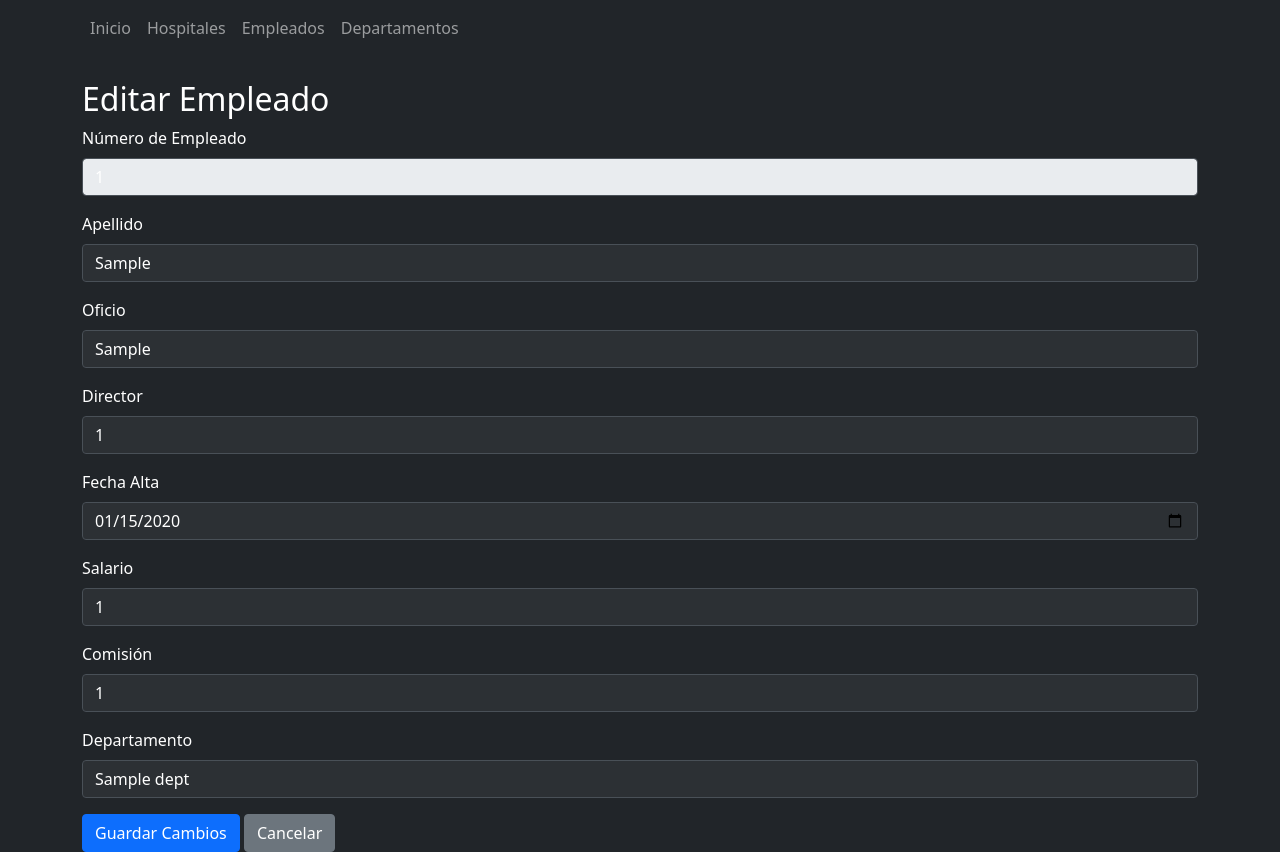
After one commit to ionelectro/proyectoDjangoHospital, a Django app: page /editar-empleado/1/ in a window 1280 px wide. The commit adds this page. Run offline with Django 5.2, Linux system fonts and the light colour scheme; a user stored in the database is signed in; tables that the repository leaves empty hold one stand-in row (values such as "Sample post").

Commit message:
viernes 4:42

```diff
--- a/hospitales/urls.py
+++ b/hospitales/urls.py
@@ -3,11 +3,13 @@ from . import views
 
 urlpatterns = [
     path('', views.index, name='index'),
-    path('hospitales/', views.hospitales, name='hospitales'),
     path('empleados/', views.empleados, name='empleados'),
     path('departamentos/', views.departamentos, name='departamentos'),
+    path('hospitales/', views.hospitales, name='hospitales'),
+    path('insertar-empleado/', views.insertar_empleado, name='insertar_empleado'),
     path('insertar-departamento/', views.insertar_departamento, name='insertar_departamento'),
-    path('insertar-empleado/', views.insertar_empleado, name='insertar_empleado'),
+    path('eliminar-empleado/<int:emp_no>/', views.eliminar_empleado, name='eliminar_empleado'),
     path('eliminar-departamento/<int:dept_no>/', views.eliminar_departamento, name='eliminar_departamento'),
-    path('eliminar-empleado/<int:emp_no>/', views.eliminar_empleado, name='eliminar_empleado'),
+    path('editar-departamento/<int:dept_no>/', views.editar_departamento, name='editar_departamento'),
+    path('editar-empleado/<int:emp_no>/', views.editar_empleado, name='editar_empleado'),
 ]
--- a/hospitales/views.py
+++ b/hospitales/views.py
@@ -11,9 +11,34 @@ def index(request):
 
 @login_required
 def empleados(request):
-    empleados_list = []
-    if request.method == 'POST':
-        empleados_list = Emp.objects.raw('SELECT * FROM EMP')
+    try:
+        with connection.cursor() as cursor:
+            cursor.execute('SELECT COUNT(*) FROM EMP')
+            count = cursor.fetchone()[0]
+            print(f"Number of employees: {count}")  # Debug print
+
+            cursor.execute('''
+                SELECT
+                    EMP_NO,
+                    APELLIDO,
+                    OFICIO,
+                    DIR,
+                    FECHA_ALT,
+                    SALARIO,
+                    COMISION,
+                    DEPT_NO
+                FROM EMP
+            ''')
+            rows = cursor.fetchall()
+            print(f"Fetched rows: {rows}")  # Debug print
+
+            columns = ['EMP_NO', 'APELLIDO', 'OFICIO', 'DIR', 'FECHA_ALT', 'SALARIO', 'COMISION', 'DEPT_NO']
+            empleados_list = [dict(zip(columns, row)) for row in rows]
+
+    except Exception as e:
+        print(f"Database error: {e}")  # Debug print
+        empleados_list = []
+
     return render(request, 'aplicacion/empleados.html', {'empleados': empleados_list})
 
 @login_required
@@ -57,10 +82,27 @@ def detalle_departamento(request, dept_no):
 
 @login_required
 def hospitales(request):
-    hospitales_list = []
-    if request.method == 'POST':
-        hospitales_list = Hospital.objects.raw('SELECT * FROM HOSPITAL')
+    with connection.cursor() as cursor:
+        cursor.execute('SELECT HOSPITAL_COD, NOMBRE, DIRECCION, TELEFONO, NUM_CAMA FROM HOSPITAL')
+        columns = ['HOSPITAL_COD', 'NOMBRE', 'DIRECCION', 'TELEFONO', 'NUM_CAMA']
+        hospitales_list = [dict(zip(columns, row)) for row in cursor.fetchall()]
     return render(request, 'aplicacion/hospitales.html', {'hospitales': hospitales_list})
+
+@login_required
+def empleados(request):
+    with connection.cursor() as cursor:
+        cursor.execute('SELECT * FROM EMP')
+        columns = [col[0] for col in cursor.description]
+        empleados_list = [dict(zip(columns, row)) for row in cursor.fetchall()]
+    return render(request, 'aplicacion/empleados.html', {'empleados': empleados_list})
+
+@login_required
+def departamentos(request):
+    with connection.cursor() as cursor:
+        cursor.execute('SELECT DEPT_NO, DNOMBRE, LOC FROM DEPT')
+        columns = ['DEPT_NO', 'DNOMBRE', 'LOC']
+        departamentos_list = [dict(zip(columns, row)) for row in cursor.fetchall()]
+    return render(request, 'aplicacion/departamentos.html', {'departamentos': departamentos_list})
 
 @login_required
 def test_db(request):
@@ -127,3 +169,66 @@ def eliminar_empleado(request, emp_no):
         return render(request, 'aplicacion/eliminar_empleado.html', {'empleado': empleado})
     except IndexError:
         return HttpResponse("Empleado no encontrado", status=404)
+
+
+@login_required
+def editar_departamento(request, dept_no):
+    try:
+        with connection.cursor() as cursor:
+            if request.method == 'POST':
+                dnombre = request.POST.get('dnombre')
+                loc = request.POST.get('loc')
+                cursor.execute('UPDATE DEPT SET DNOMBRE = %s, LOC = %s WHERE DEPT_NO = %s',
+                             [dnombre, loc, dept_no])
+                return redirect('departamentos')
+
+            # Get department data for editing
+            cursor.execute('SELECT DEPT_NO, DNOMBRE, LOC FROM DEPT WHERE DEPT_NO = %s', [dept_no])
+            row = cursor.fetchone()
+            if row:
+                departamento = dict(zip(['DEPT_NO', 'DNOMBRE', 'LOC'], row))
+                return render(request, 'aplicacion/editar_departamento.html', {'departamento': departamento})
+
+        return HttpResponse("Departamento no encontrado", status=404)
+    except Exception as e:
+        return HttpResponse(f"Error: {str(e)}", status=500)
+
+@login_required
+def editar_empleado(request, emp_no):
+    try:
+        with connection.cursor() as cursor:
+            if request.method == 'POST':
+                apellido = request.POST.get('apellido')
+                oficio = request.POST.get('oficio')
+                dir = request.POST.get('dir')
+                fecha_alt = request.POST.get('fecha_alt')
+                salario = request.POST.get('salario')
+                comision = request.POST.get('comision')
+                dept_no = request.POST.get('dept_no')
+
+                cursor.execute('''
+                    UPDATE EMP
+                    SET APELLIDO = %s, OFICIO = %s, DIR = %s,
+                        FECHA_ALT = %s, SALARIO = %s, COMISION = %s,
+                        DEPT_NO = %s
+                    WHERE EMP_NO = %s
+                ''', [apellido, oficio, dir, fecha_alt, salario, comision, dept_no, emp_no])
+                return redirect('empleados')
+
+            # Get employee data for editing
+            cursor.execute('SELECT * FROM EMP WHERE EMP_NO = %s', [emp_no])
+            row = cursor.fetchone()
+            columns = ['EMP_NO', 'APELLIDO', 'OFICIO', 'DIR', 'FECHA_ALT', 'SALARIO', 'COMISION', 'DEPT_NO']
+            empleado = dict(zip(columns, row))
+
+            # Get departments for dropdown
+            cursor.execute('SELECT DEPT_NO, DNOMBRE FROM DEPT')
+            departamentos = [dict(zip(['DEPT_NO', 'DNOMBRE'], row)) for row in cursor.fetchall()]
+
+            return render(request, 'aplicacion/editar_empleado.html', {
+                'empleado': empleado,
+                'departamentos': departamentos
+            })
+
+    except Exception as e:
+        return HttpResponse(f"Error: {str(e)}", status=500)
--- /dev/null
+++ b/templates/aplicacion/editar_empleado.html
@@ -0,0 +1,52 @@
+{% extends 'aplicacion/base.html' %}
+
+{% block content %}
+    {% include 'aplicacion/menu.html' %}
+
+    <div class="container mt-4">
+        <h2>Editar Empleado</h2>
+        <form method="post">
+            {% csrf_token %}
+            <div class="mb-3">
+                <label for="emp_no" class="form-label">Número de Empleado</label>
+                <input type="text" class="form-control" id="emp_no" value="{{ empleado.EMP_NO }}" readonly>
+            </div>
+            <div class="mb-3">
+                <label for="apellido" class="form-label">Apellido</label>
+                <input type="text" class="form-control" id="apellido" name="apellido" value="{{ empleado.APELLIDO }}" required>
+            </div>
+            <div class="mb-3">
+                <label for="oficio" class="form-label">Oficio</label>
+                <input type="text" class="form-control" id="oficio" name="oficio" value="{{ empleado.OFICIO }}" required>
+            </div>
+            <div class="mb-3">
+                <label for="dir" class="form-label">Director</label>
+                <input type="text" class="form-control" id="dir" name="dir" value="{{ empleado.DIR }}">
+            </div>
+            <div class="mb-3">
+                <label for="fecha_alt" class="form-label">Fecha Alta</label>
+                <input type="date" class="form-control" id="fecha_alt" name="fecha_alt" value="{{ empleado.FECHA_ALT|date:'Y-m-d' }}" required>
+            </div>
+            <div class="mb-3">
+                <label for="salario" class="form-label">Salario</label>
+                <input type="number" class="form-control" id="salario" name="salario" value="{{ empleado.SALARIO }}" required>
+            </div>
+            <div class="mb-3">
+                <label for="comision" class="form-label">Comisión</label>
+                <input type="number" class="form-control" id="comision" name="comision" value="{{ empleado.COMISION }}">
+            </div>
+            <div class="mb-3">
+                <label for="dept_no" class="form-label">Departamento</label>
+                <select class="form-control" id="dept_no" name="dept_no" required>
+                    {% for dept in departamentos %}
+                        <option value="{{ dept.DEPT_NO }}" {% if dept.DEPT_NO == empleado.DEPT_NO %}selected{% endif %}>
+                            {{ dept.DNOMBRE }}
+                        </option>
+                    {% endfor %}
+                </select>
+            </div>
+            <button type="submit" class="btn btn-primary">Guardar Cambios</button>
+            <a href="{% url 'empleados' %}" class="btn btn-secondary">Cancelar</a>
+        </form>
+    </div>
+{% endblock %}
```
Also changed, not shown: proyectoDjangoHospital/urls.py (added, +7 -0 lines), templates/aplicacion/departamentos.html (+16 -11 lines), templates/aplicacion/editar_departamento.html (added, +26 -0 lines), templates/aplicacion/empleados.html (+22 -16 lines), templates/aplicacion/hospitales.html (+13 -11 lines).
